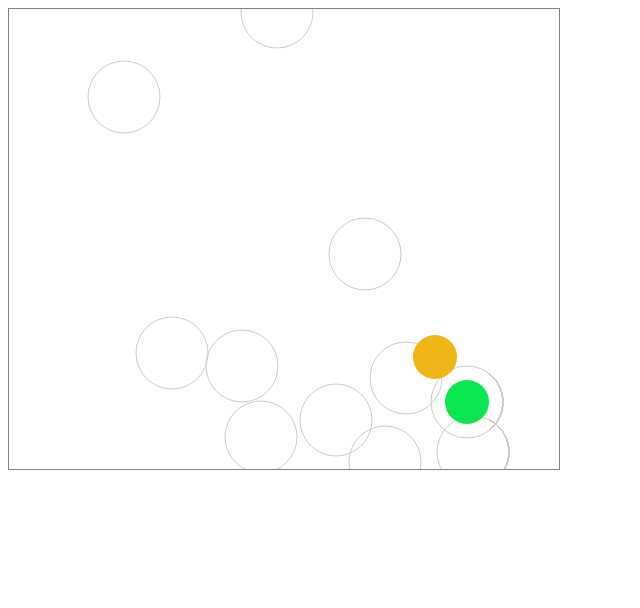
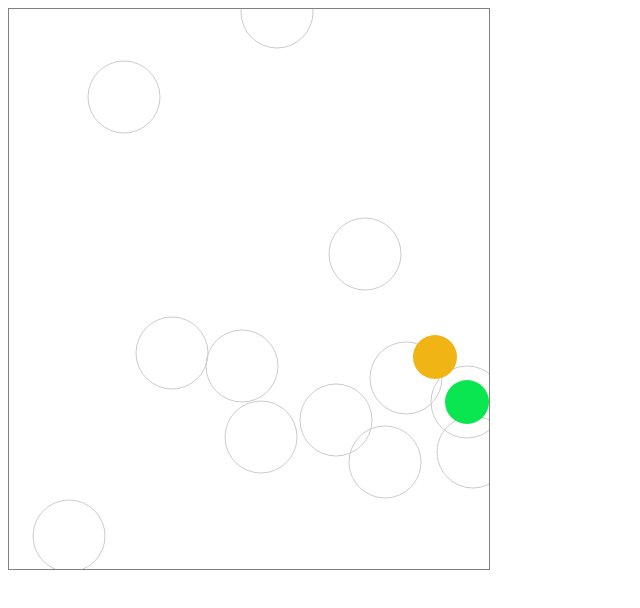
Before and after one commit to fccm2/nim-pages, a plain HTML site: page examples/test8.html in a window 1280 px wide. Shown: the whole page, without its empty margins (0-640 px from the left). Drawn offline with Linux system fonts and the light colour scheme.

Commit message:
fix and adapt canvas size in test8

```diff
--- a/examples/test8.html
+++ b/examples/test8.html
@@ -4,7 +4,7 @@
   <title>Canvas Nim</title>
 </head>
 <body>
-  <canvas id="c8" width="550" height="460" style="border:1px solid gray;"></canvas>
+  <canvas id="c8" width="480" height="560" style="border:1px solid gray;"></canvas>
   <script src="test8.js"></script>
 </body>
 </html>
```
